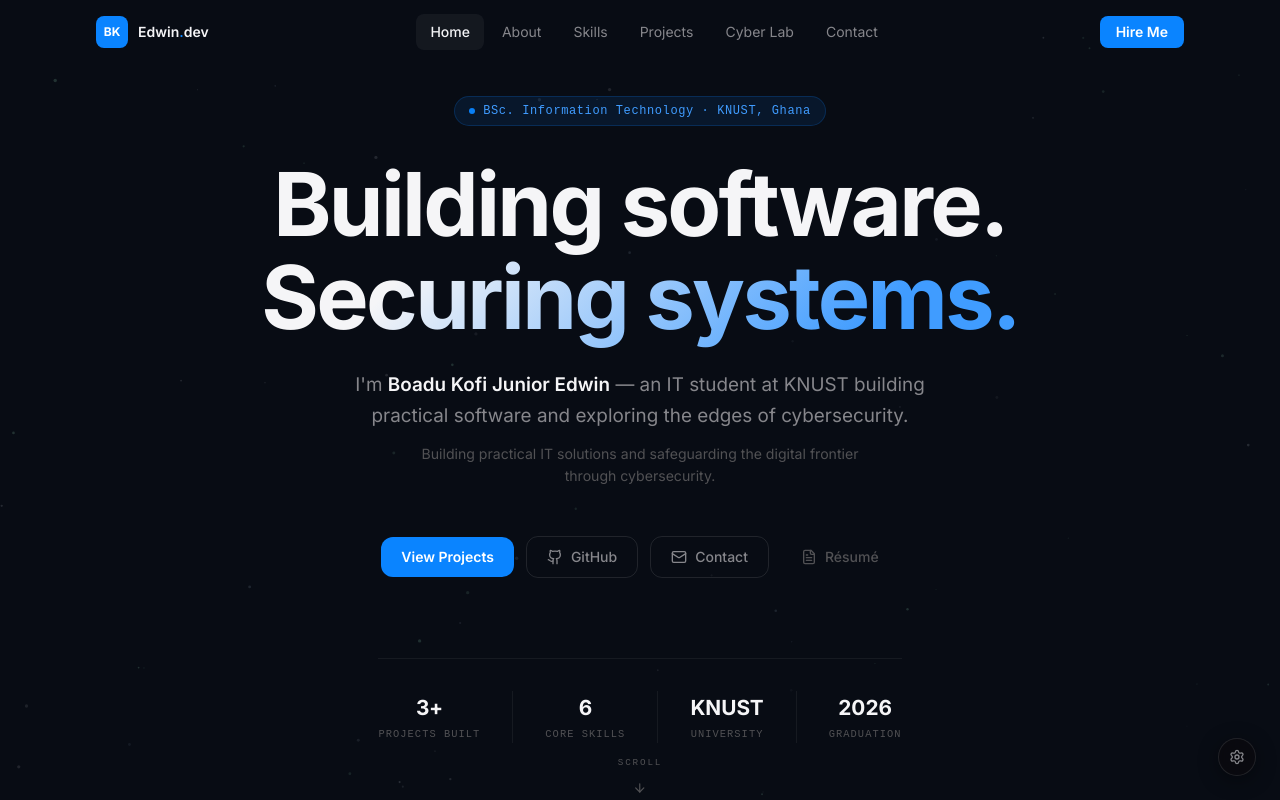
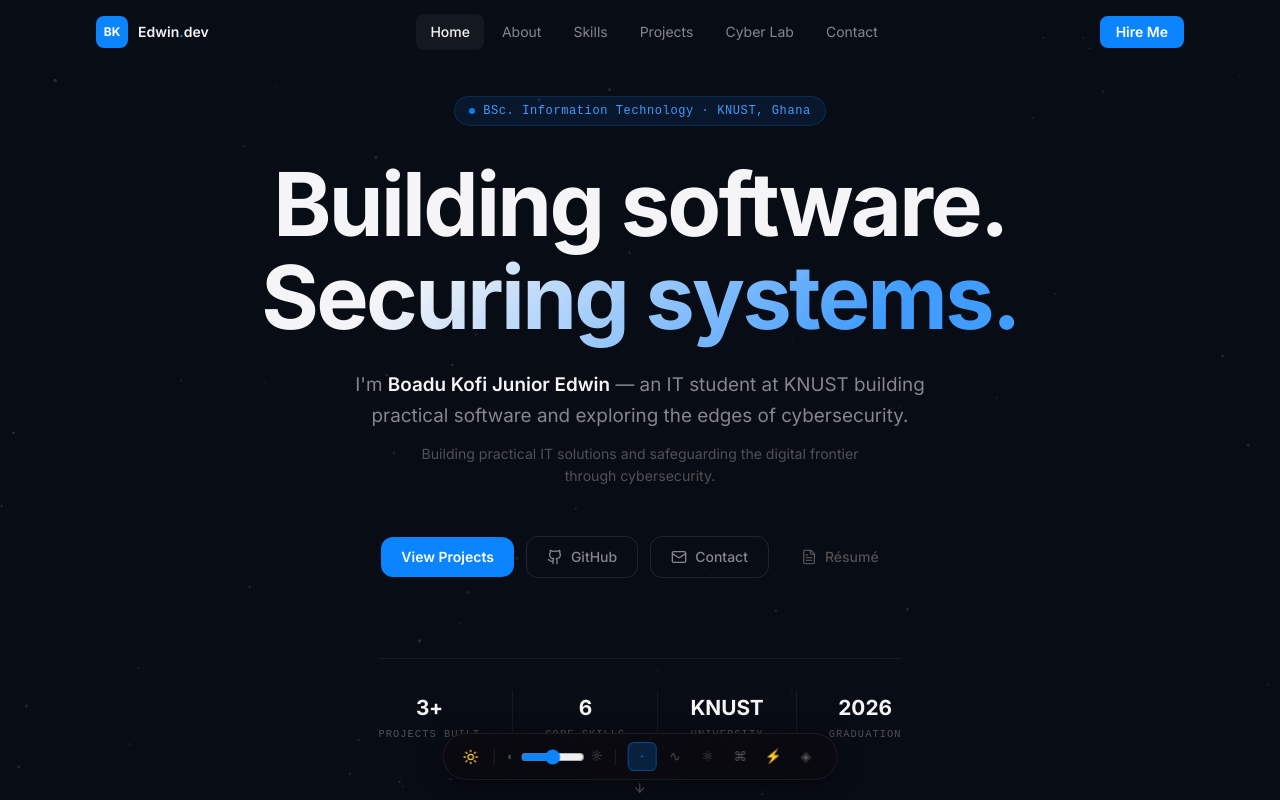
Before and after one commit to Junior09-gif/My-Portfolio, a React (Vite) app in the folder My-Portfolio-main/My-Portfolio-main/: page / in a window 1280 px wide. Shown: the top 800 px of the page. Built offline with nearby package versions, Linux system fonts and the light colour scheme.

Commit message:
Simplify ControlsBar: clean pill bar with theme, brightness and shader switcher

```diff
--- a/My-Portfolio-main/My-Portfolio-main/src/components/ControlsBar.tsx
+++ b/My-Portfolio-main/My-Portfolio-main/src/components/ControlsBar.tsx
@@ -1,10 +1,8 @@
 /**
- * ControlsBar
- * Compact floating panel — bottom-right corner, collapsed by default.
- * Only expands when the user clicks the gear icon.
+ * ControlsBar — simple floating pill, bottom-center
+ * Theme toggle · Brightness slider · Shader switcher
  */
-import { useState } from "react";
-import { Settings, X, Sun, Moon } from "lucide-react";
+import { Sun, Moon } from "lucide-react";
 import { ShaderMode, BgConfig } from "./AnimatedBackground";
 
 interface Props {
@@ -21,105 +19,70 @@ const MODES: { mode: ShaderMode; symbol: string; label: string }[] = [
   { mode: "grid", symbol: "◈", label: "Grid" },
 ];
 
-const SPEEDS = [
-  { value: 0.5, label: "0.5×" },
-  { value: 1, label: "1×" },
-  { value: 1.5, label: "1.5×" },
-  { value: 2, label: "2×" },
-];
-
 export default function ControlsBar({ config, onChange }: Props) {
-  const [open, setOpen] = useState(false);
-
   return (
     <div
       style={{
         position: "fixed",
-        bottom: "1.5rem",
-        right: "1.5rem",
+        bottom: "1.25rem",
+        left: "50%",
+        transform: "translateX(-50%)",
         zIndex: 100,
         display: "flex",
-        flexDirection: "column",
-        alignItems: "flex-end",
-        gap: "0.5rem",
+        alignItems: "center",
+        gap: "0.75rem",
+        padding: "0.5rem 1rem",
+        borderRadius: "999px",
+        background: "rgba(10,10,15,0.88)",
+        backdropFilter: "blur(20px)",
+        WebkitBackdropFilter: "blur(20px)",
+        border: "1px solid rgba(255,255,255,0.08)",
+        boxShadow: "0 4px 24px rgba(0,0,0,0.4)",
+        whiteSpace: "nowrap",
       }}
     >
-      {/* Expanded panel */}
-      {open && (
-        <div
-          style={{
-            background: "rgba(10,10,15,0.92)",
-            backdropFilter: "blur(24px)",
-            WebkitBackdropFilter: "blur(24px)",
-            border: "1px solid rgba(255,255,255,0.08)",
-            borderRadius: "1rem",
-            padding: "1rem",
-            width: "220px",
-            display: "flex",
-            flexDirection: "column",
-            gap: "1rem",
-            boxShadow: "0 16px 48px rgba(0,0,0,0.5)",
-          }}
-        >
-          {/* Theme + Brightness */}
-          <div style={{ display: "flex", flexDirection: "column", gap: "0.6rem" }}>
-            <p style={{ fontSize: "0.6rem", fontFamily: "var(--font-mono)", letterSpacing: "0.15em", textTransform: "uppercase", color: "#515154" }}>
-              Appearance
-            </p>
       {/* Theme toggle */}
       <button
         onClick={() => onChange({ dark: !config.dark })}
+        title={config.dark ? "Light mode" : "Dark mode"}
         style={{
+          background: "none",
+          border: "none",
+          cursor: "pointer",
           display: "flex",
           alignItems: "center",
-                gap: "0.6rem",
-                background: "rgba(255,255,255,0.04)",
-                border: "1px solid rgba(255,255,255,0.08)",
-                borderRadius: "0.6rem",
-                padding: "0.5rem 0.75rem",
-                cursor: "pointer",
-                color: "#86868B",
-                fontSize: "0.8rem",
-                width: "100%",
-                transition: "all 0.2s",
+          padding: "0.2rem",
+          color: config.dark ? "#F5C842" : "#0A84FF",
+          transition: "opacity 0.2s",
         }}
-              onMouseEnter={e => (e.currentTarget.style.color = "#F5F5F7")}
-              onMouseLeave={e => (e.currentTarget.style.color = "#86868B")}
+        onMouseEnter={e => (e.currentTarget.style.opacity = "0.7")}
+        onMouseLeave={e => (e.currentTarget.style.opacity = "1")}
       >
-              {config.dark
-                ? <Sun className="w-3.5 h-3.5" style={{ color: "#F5C842" }} />
-                : <Moon className="w-3.5 h-3.5" style={{ color: "#0A84FF" }} />
-              }
-              <span>{config.dark ? "Light mode" : "Dark mode"}</span>
+        {config.dark ? <Sun className="w-4 h-4" /> : <Moon className="w-4 h-4" />}
       </button>
 
+      {/* Divider */}
+      <div style={{ width: "1px", height: "16px", background: "rgba(255,255,255,0.1)" }} />
+
       {/* Brightness */}
-            <div style={{ display: "flex", flexDirection: "column", gap: "0.4rem" }}>
-              <div style={{ display: "flex", justifyContent: "space-between", alignItems: "center" }}>
-                <span style={{ fontSize: "0.72rem", color: "#515154" }}>Brightness</span>
-                <span style={{ fontSize: "0.65rem", fontFamily: "var(--font-mono)", color: "#86868B" }}>
-                  {config.brightness}%
-                </span>
-              </div>
+      <div style={{ display: "flex", alignItems: "center", gap: "0.4rem" }}>
+        <span style={{ fontSize: "0.7rem", color: "#515154" }}>◐</span>
         <input
           type="range"
           min={70} max={130} step={5}
           value={config.brightness}
           onChange={e => onChange({ brightness: Number(e.target.value) })}
-                style={{ width: "100%", accentColor: "#0A84FF", cursor: "pointer" }}
+          title={`Brightness ${config.brightness}%`}
+          style={{ width: "64px", accentColor: "#0A84FF", cursor: "pointer" }}
         />
-            </div>
+        <span style={{ fontSize: "0.7rem", color: "#515154" }}>☼</span>
       </div>
 
       {/* Divider */}
-          <div style={{ height: "1px", background: "rgba(255,255,255,0.06)" }} />
+      <div style={{ width: "1px", height: "16px", background: "rgba(255,255,255,0.1)" }} />
 
-          {/* Shader modes */}
-          <div style={{ display: "flex", flexDirection: "column", gap: "0.5rem" }}>
-            <p style={{ fontSize: "0.6rem", fontFamily: "var(--font-mono)", letterSpacing: "0.15em", textTransform: "uppercase", color: "#515154" }}>
-              Background
-            </p>
-            <div style={{ display: "grid", gridTemplateColumns: "repeat(3, 1fr)", gap: "0.4rem" }}>
+      {/* Shader pills */}
+      <div style={{ display: "flex", alignItems: "center", gap: "0.25rem" }}>
         {MODES.map(({ mode, symbol, label }) => {
           const isActive = config.mode === mode;
           return (
@@ -128,108 +91,38 @@ export default function ControlsBar({ config, onChange }: Props) {
               onClick={() => onChange({ mode })}
               title={label}
               style={{
+                width: "1.8rem",
+                height: "1.8rem",
+                borderRadius: "0.4rem",
+                background: isActive ? "rgba(10,132,255,0.2)" : "transparent",
+                border: `1px solid ${isActive ? "rgba(10,132,255,0.4)" : "transparent"}`,
+                cursor: "pointer",
+                fontSize: "0.85rem",
+                color: isActive ? "#0A84FF" : "#515154",
                 display: "flex",
-                      flexDirection: "column",
                 alignItems: "center",
-                      gap: "0.25rem",
-                      padding: "0.5rem 0.25rem",
-                      borderRadius: "0.5rem",
-                      background: isActive ? "rgba(10,132,255,0.15)" : "rgba(255,255,255,0.04)",
-                      border: `1px solid ${isActive ? "rgba(10,132,255,0.35)" : "rgba(255,255,255,0.07)"}`,
-                      cursor: "pointer",
+                justifyContent: "center",
                 transition: "all 0.15s",
+                lineHeight: 1,
+              }}
+              onMouseEnter={e => {
+                if (!isActive) {
+                  (e.currentTarget.style.color = "#86868B");
+                  (e.currentTarget.style.background = "rgba(255,255,255,0.05)");
+                }
+              }}
+              onMouseLeave={e => {
+                if (!isActive) {
+                  (e.currentTarget.style.color = "#515154");
+                  (e.currentTarget.style.background = "transparent");
+                }
               }}
             >
-                    <span style={{ fontSize: "1rem", lineHeight: 1 }}>{symbol}</span>
-                    <span style={{
-                      fontSize: "0.55rem",
-                      fontFamily: "var(--font-mono)",
-                      color: isActive ? "#0A84FF" : "#515154",
-                      letterSpacing: "0.05em",
-                    }}>
-                      {label}
-                    </span>
+              {symbol}
             </button>
           );
         })}
       </div>
     </div>
-
-          {/* Divider */}
-          <div style={{ height: "1px", background: "rgba(255,255,255,0.06)" }} />
-
-          {/* Speed */}
-          <div style={{ display: "flex", flexDirection: "column", gap: "0.5rem" }}>
-            <p style={{ fontSize: "0.6rem", fontFamily: "var(--font-mono)", letterSpacing: "0.15em", textTransform: "uppercase", color: "#515154" }}>
-              Speed
-            </p>
-            <div style={{ display: "flex", gap: "0.35rem" }}>
-              {SPEEDS.map(({ value, label }) => {
-                const isActive = config.speed === value;
-                return (
-                  <button
-                    key={value}
-                    onClick={() => onChange({ speed: value })}
-                    style={{
-                      flex: 1,
-                      padding: "0.4rem 0",
-                      borderRadius: "0.45rem",
-                      background: isActive ? "rgba(10,132,255,0.15)" : "rgba(255,255,255,0.04)",
-                      border: `1px solid ${isActive ? "rgba(10,132,255,0.35)" : "rgba(255,255,255,0.07)"}`,
-                      cursor: "pointer",
-                      fontSize: "0.65rem",
-                      fontFamily: "var(--font-mono)",
-                      color: isActive ? "#0A84FF" : "#515154",
-                      transition: "all 0.15s",
-                    }}
-                  >
-                    {label}
-                  </button>
-                );
-              })}
-            </div>
-          </div>
-        </div>
-      )}
-
-      {/* Toggle button */}
-      <button
-        onClick={() => setOpen(o => !o)}
-        title={open ? "Close controls" : "Background controls"}
-        style={{
-          width: "2.4rem",
-          height: "2.4rem",
-          borderRadius: "50%",
-          background: open ? "#0A84FF" : "rgba(10,10,15,0.85)",
-          backdropFilter: "blur(16px)",
-          WebkitBackdropFilter: "blur(16px)",
-          border: `1px solid ${open ? "rgba(10,132,255,0.5)" : "rgba(255,255,255,0.1)"}`,
-          cursor: "pointer",
-          display: "flex",
-          alignItems: "center",
-          justifyContent: "center",
-          color: open ? "#fff" : "#86868B",
-          boxShadow: "0 4px 20px rgba(0,0,0,0.4)",
-          transition: "all 0.2s ease",
-        }}
-        onMouseEnter={e => {
-          if (!open) {
-            (e.currentTarget.style.color = "#F5F5F7");
-            (e.currentTarget.style.borderColor = "rgba(255,255,255,0.2)");
-          }
-        }}
-        onMouseLeave={e => {
-          if (!open) {
-            (e.currentTarget.style.color = "#86868B");
-            (e.currentTarget.style.borderColor = "rgba(255,255,255,0.1)");
-          }
-        }}
-      >
-        {open
-          ? <X className="w-4 h-4" />
-          : <Settings className="w-4 h-4" />
-        }
-      </button>
-    </div>
   );
 }
```
Lines whose indentation alone changed are shown as unchanged.
